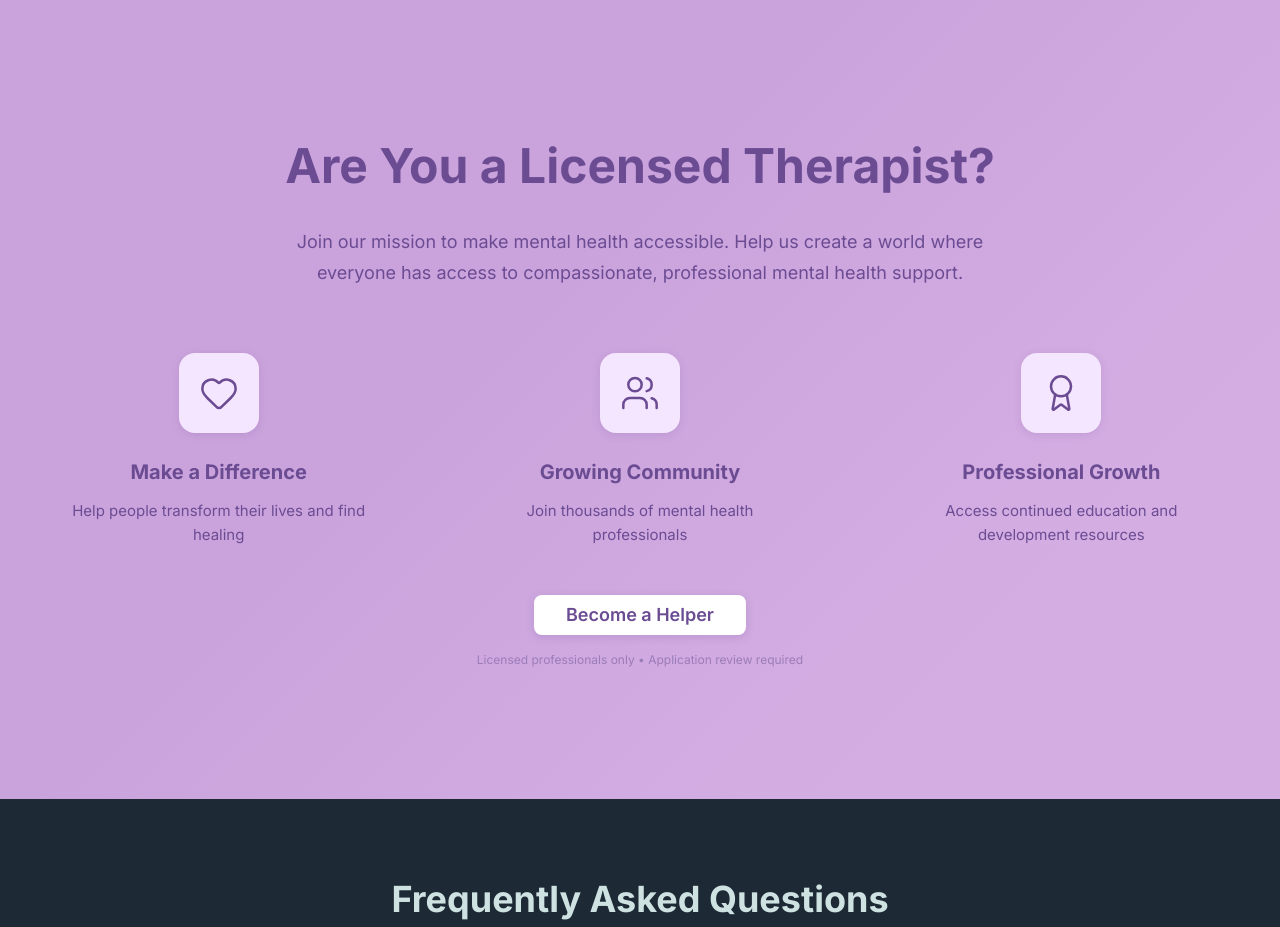
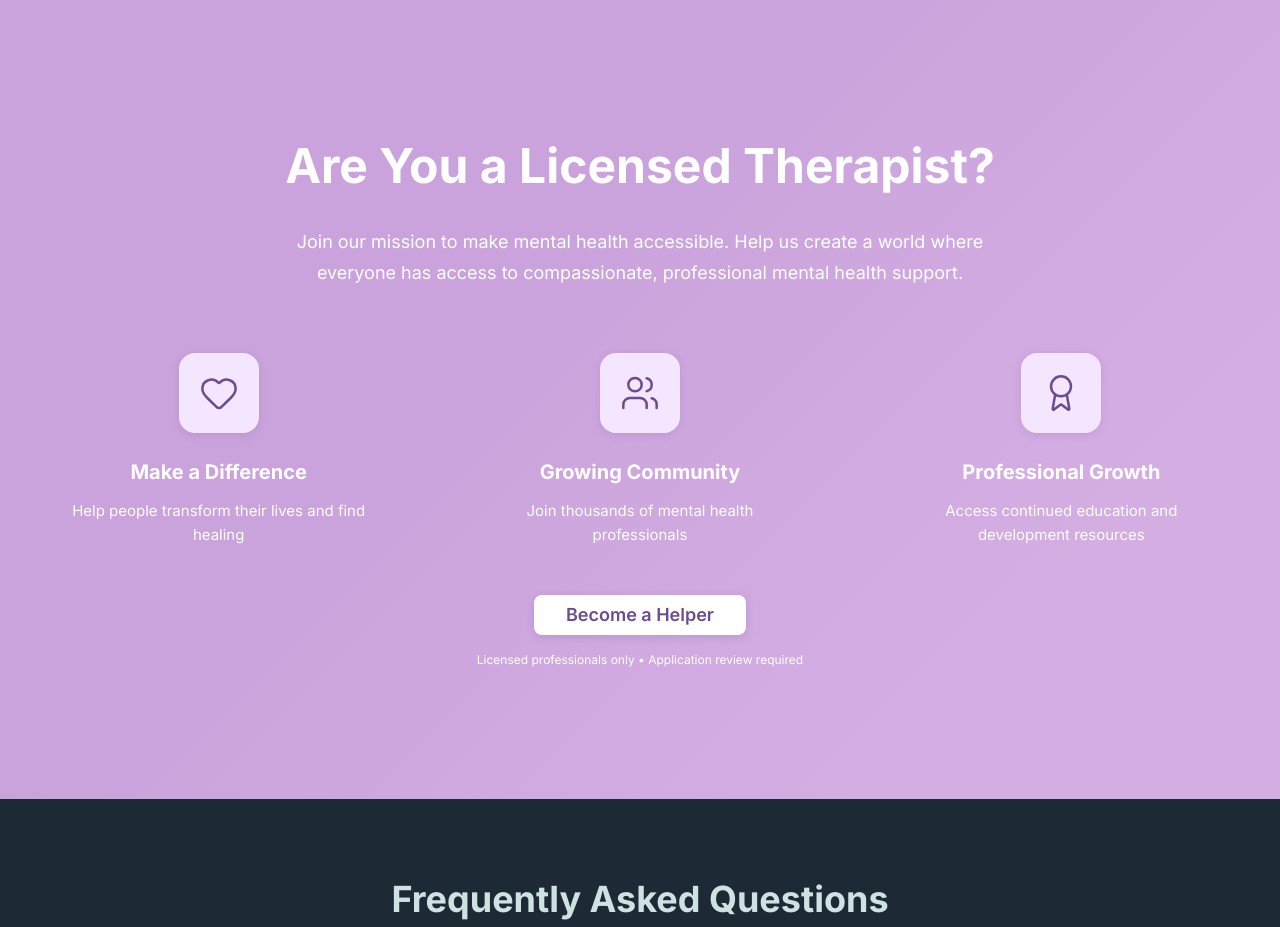
Before and after one commit to AnshRaj112/serenify-frontend, a Next.js app: page / in a window 1280 px wide. Shown: the part 3220-4147 px from the top of the page. Built offline with nearby package versions, Linux system fonts and the light colour scheme.

Commit message:
Fixing color a little bit

```diff
--- a/src/app/components/Landing/scss/TherapistRecruitment.module.scss
+++ b/src/app/components/Landing/scss/TherapistRecruitment.module.scss
@@ -54,7 +54,7 @@
   font-family: 'Inter', system-ui, sans-serif;
   font-size: 2rem;
   font-weight: 700;
-  color: #6B4C93; // Darker purple matching the heading
+  color: #fff; // Darker purple matching the heading
   margin-bottom: 1.5rem;
 
   @media (min-width: 640px) {
@@ -68,7 +68,7 @@
 
 .mission {
   font-size: 1rem;
-  color: #6B4C93;
+  color: #fff;
   line-height: 1.75;
   font-weight: 400;
 
@@ -122,12 +122,12 @@
   font-family: 'Inter', system-ui, sans-serif;
   font-size: 1.25rem;
   font-weight: 700;
-  color: #6B4C93;
+  color: #fff;
   margin-bottom: 0.75rem;
 }
 
 .featureDescription {
-  color: #6B4C93;
+  color: #fff;
   font-size: 0.9375rem;
   line-height: 1.6;
   font-weight: 400;
@@ -165,6 +165,6 @@
 .disclaimer {
   margin-top: 1rem;
   font-size: 0.75rem;
-  color: #9B7DB8; // Lighter gray-purple for disclaimer
+  color: #fff; // Lighter gray-purple for disclaimer
   font-weight: 400;
 }
```
